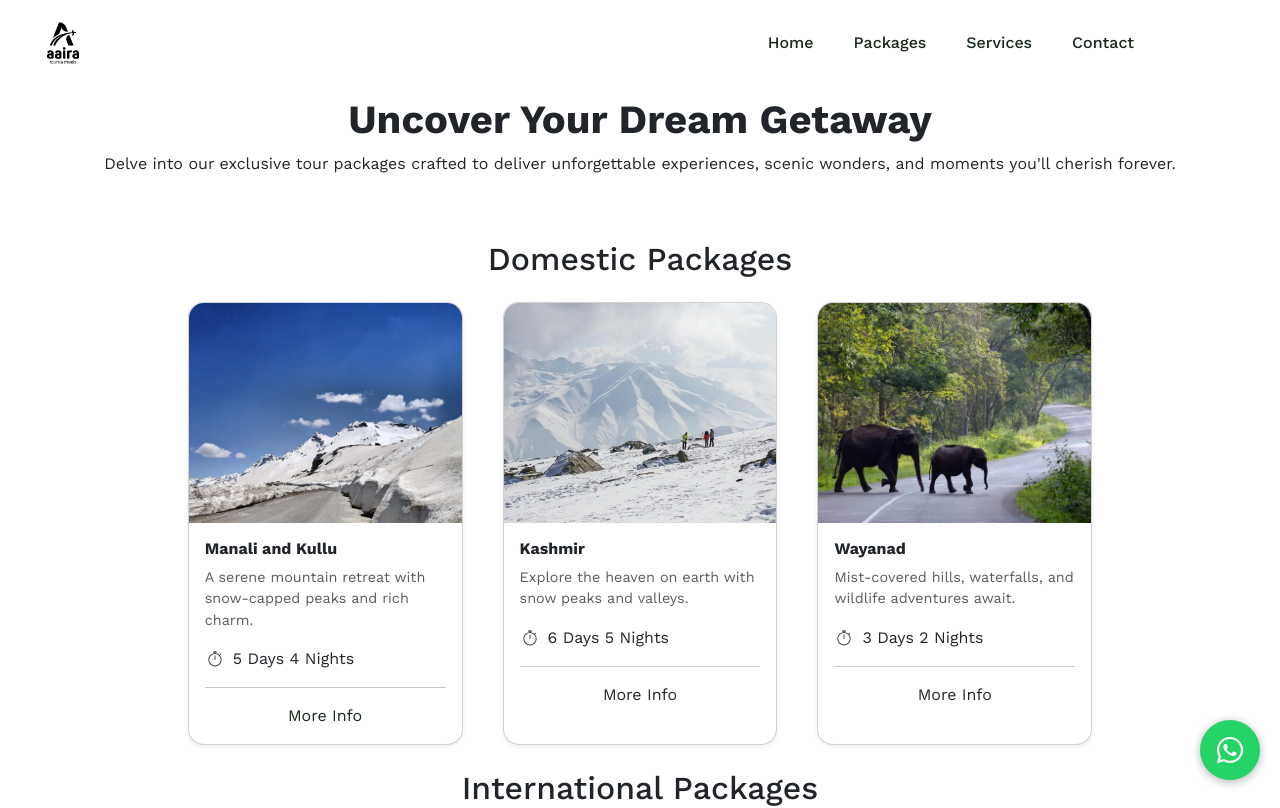
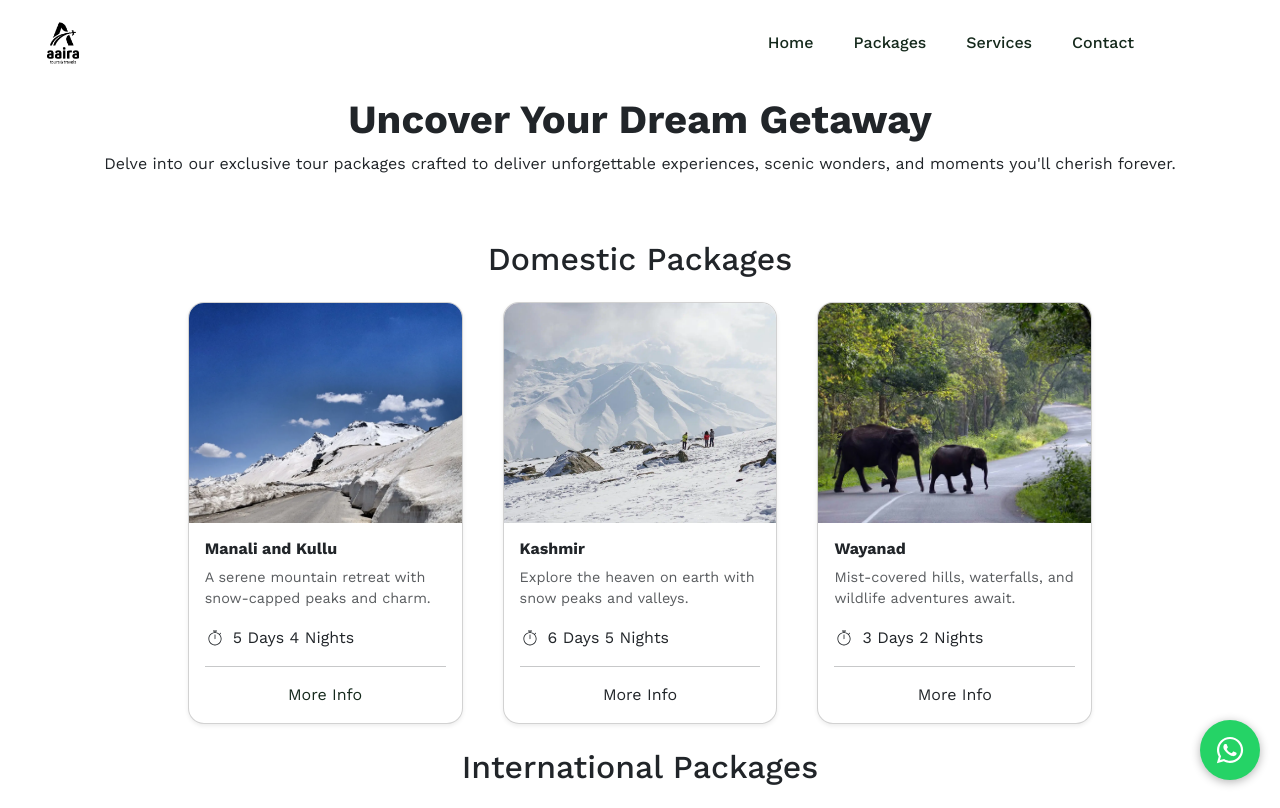
Before and after one commit to irfaanh/Aaira, a React (Vite) app: page /packages in a window 1280 px wide. Shown: the top 808 px of the page. Built offline with nearby package versions, Linux system fonts and the light colour scheme; grey boxes are pictures that could not be loaded.

Commit message:
package card adjusted

```diff
--- a/src/Components/Packages.jsx
+++ b/src/Components/Packages.jsx
@@ -19,7 +19,7 @@ const DomesticPackageArray = [
   {
     image: manali,
     title: 'Manali and Kullu',
-    caption: 'A serene mountain retreat with snow-capped peaks and rich charm.',
+    caption: 'A serene mountain retreat with snow-capped peaks and charm.',
     time: '5 Days 4 Nights',
     amount: 'Starting from ₹25,500/-',
     link:'/manali'
```
